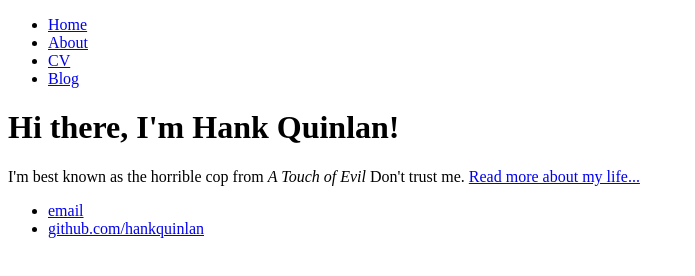
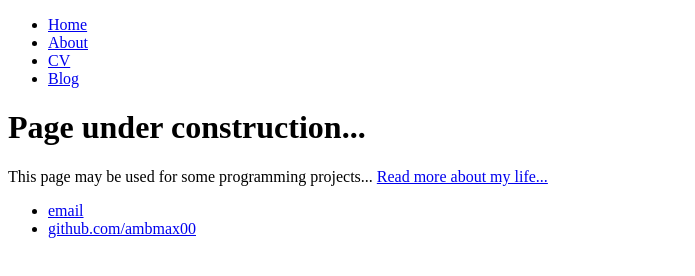
Before and after one commit to ambmax00/ambmax00.github.io, a plain HTML site: page index.html in a window 1280 px wide. Shown: the whole page, without its empty margins (0-695 px from the left). Drawn offline with Linux system fonts and the light colour scheme.

Commit message:
Update index.html

```diff
--- a/index.html
+++ b/index.html
@@ -1,7 +1,7 @@
 <!DOCTYPE html>
 <html>
 	<head>
-		<title>Hank Quinlan, Horrible Cop</title>
+		<title>Quantum Chemistry Software Design</title>
 	</head>
 	<body>
 		<nav>
@@ -14,14 +14,14 @@
 		</nav>
 		<div class="container">
     		<div class="blurb">
-        		<h1>Hi there, I'm Hank Quinlan!</h1>
-				<p>I'm best known as the horrible cop from <em>A Touch of Evil</em> Don't trust me. <a href="/about">Read more about my life...</a></p>
+        		<h1>Page under construction...</h1>
+				<p>This page may be used for some programming projects... <a href="/about">Read more about my life...</a></p>
     		</div><!-- /.blurb -->
 		</div><!-- /.container -->
 		<footer>
     		<ul>
-        		<li><a href="mailto:hankquinlanhub@gmail.com">email</a></li>
-        		<li><a href="https://github.com/hankquinlan">github.com/hankquinlan</a></li>
+        		<li><a href="maximilien.ambroise@iwr.uni-heidelberg.de">email</a></li>
+        		<li><a href="https://github.com/ambmax00">github.com/ambmax00</a></li>
 			</ul>
 		</footer>
 	</body>
```
